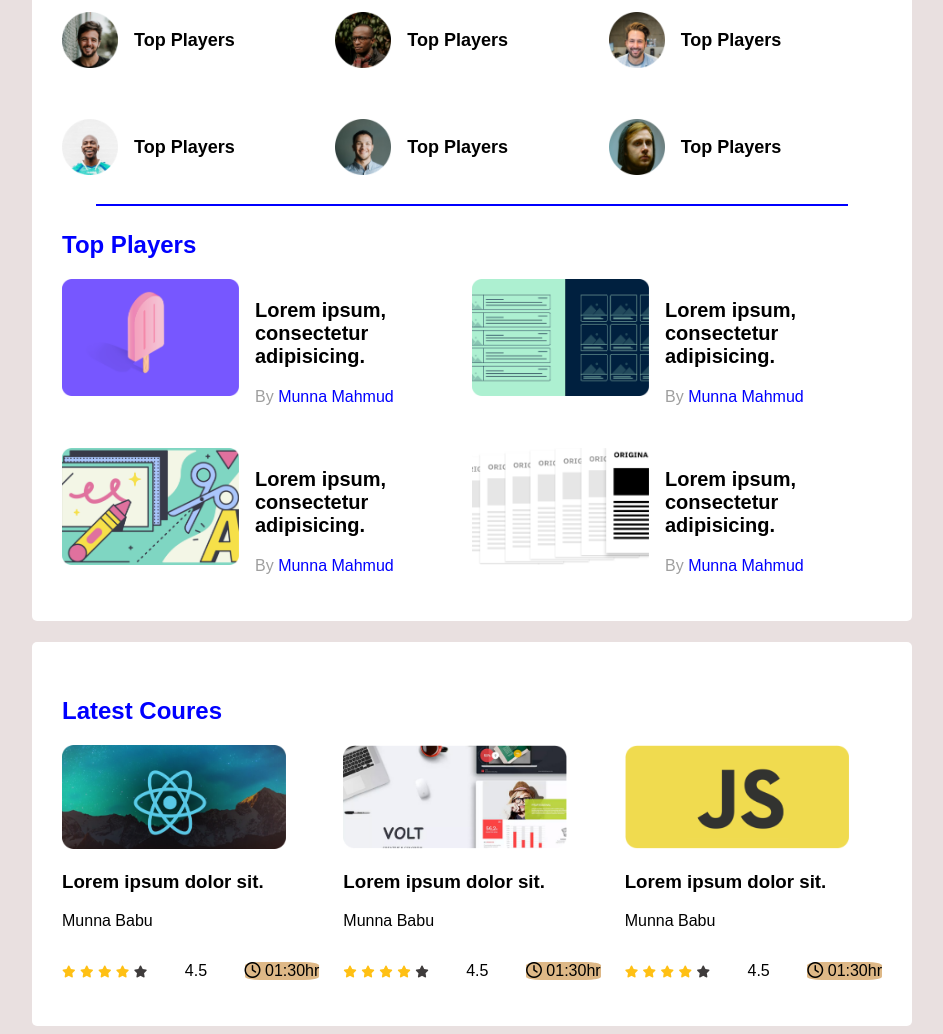
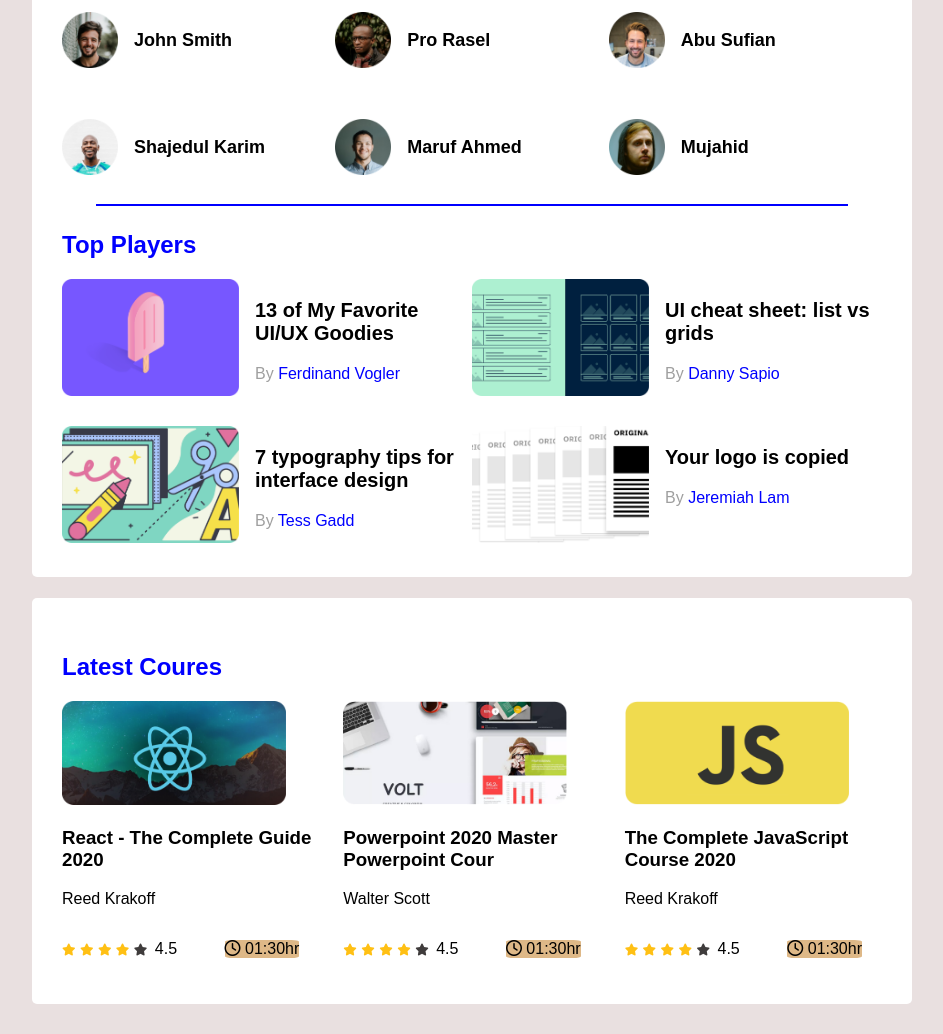
Before and after one commit to Munna-Mahmud/A-landing-Page, a plain HTML site: page index.html in a window 1280 px wide. Shown: the part 120-1154 px from the top of the page, without its empty margins (168-1111 px from the left). After the commit the page ends 1132 px from the top, so only its background shows below. Drawn offline with Linux system fonts and the light colour scheme.

Commit message:
text edit edit

```diff
--- a/index.html
+++ b/index.html
@@ -28,31 +28,31 @@
                 <div class="player">
                     <img src="images/players/player-1.png" alt="">
 
-                    <h3 class="players-name">Top Players</h3>
+                    <h3 class="players-name">John Smith</h3>
                 </div>
                 <div class="player">
                     <img src="images/players/player-2.png" alt="">
 
-                    <h3 class="players-name">Top Players</h3>
+                    <h3 class="players-name">Pro Rasel</h3>
                 </div>
                 <div class="player">
                     <img src="images/players/player-3.png" alt="">
 
-                    <h3 class="players-name">Top Players</h3>
+                    <h3 class="players-name">Abu Sufian</h3>
                 </div>
                 <div class="player">
                     <img src="images/players/player-4.png" alt="">
 
-                    <h3 class="players-name">Top Players</h3>
+                    <h3 class="players-name">Shajedul Karim</h3>
                 </div>
                 <div class="player">
                     <img src="images/players/player-5.png" alt="">
 
-                    <h3 class="players-name">Top Players</h3>
+                    <h3 class="players-name">Maruf Ahmed</h3>
                 </div>
                 <div class="player">
                     <img src="images/players/player-6.png" alt="">
-                    <h3 class="players-name">Top Players</h3>
+                    <h3 class="players-name">Mujahid</h3>
                 </div>
             </div>
             <hr>
@@ -65,9 +65,11 @@
                         </div>
                         <div class="blog-info">
                             <h3 class="blog-title">
-                                Lorem ipsum, consectetur adipisicing.
+                                13 of My Favorite
+                                UI/UX Goodies
+
                             </h3>
-                            <p class="blog-author"> By <a href="#">Munna Mahmud</a></p>
+                            <p class="blog-author"> By <a href="#">Ferdinand Vogler</a></p>
                         </div>
                     </article>
                     <article class="blog">
@@ -76,9 +78,11 @@
                         </div>
                         <div class="blog-info">
                             <h3 class="blog-title">
-                                Lorem ipsum, consectetur adipisicing.
+                                UI cheat sheet:
+                                list vs grids
+
                             </h3>
-                            <p class="blog-author"> By <a href="#">Munna Mahmud</a></p>
+                            <p class="blog-author"> By <a href="#">Danny Sapio</a></p>
                         </div>
                     </article>
                     <article class="blog">
@@ -87,9 +91,10 @@
                         </div>
                         <div class="blog-info">
                             <h3 class="blog-title">
-                                Lorem ipsum, consectetur adipisicing.
+                                7 typography tips
+                                for interface design
                             </h3>
-                            <p class="blog-author"> By <a href="#">Munna Mahmud</a></p>
+                            <p class="blog-author"> By <a href="#">Tess Gadd</a></p>
                         </div>
                     </article>
                     <article class="blog">
@@ -98,9 +103,10 @@
                         </div>
                         <div class="blog-info">
                             <h3 class="blog-title">
-                                Lorem ipsum, consectetur adipisicing.
+                                Your logo is
+                                copied
                             </h3>
-                            <p class="blog-author"> By <a href="#">Munna Mahmud</a></p>
+                            <p class="blog-author"> By <a href="#"> Jeremiah Lam</a></p>
                         </div>
                     </article>
                 </div>
@@ -114,9 +120,9 @@
                         <img src="images/courses/course-1.png" alt="">
                     </div>
                     <div class="course-detail">
-                        <h3 class="course-title">Lorem ipsum dolor sit.</h3>
+                        <h3 class="course-title">React - The Complete Guide 2020</h3>
                         <p class="course-author">
-                            Munna Babu
+                            Reed Krakoff
                         </p>
                         <div class="course-info">
                             <div>
@@ -143,9 +149,9 @@
                         <img src="images/courses/course-2.png" alt="">
                     </div>
                     <div class="course-detail">
-                        <h3 class="course-title">Lorem ipsum dolor sit.</h3>
+                        <h3 class="course-title">Powerpoint 2020 Master Powerpoint Cour</h3>
                         <p class="course-author">
-                            Munna Babu
+                            Walter Scott
                         </p>
                         <div class="course-info">
                             <div>
@@ -172,9 +178,9 @@
                         <img src="images/courses/course-3.png" alt="">
                     </div>
                     <div class="course-detail">
-                        <h3 class="course-title">Lorem ipsum dolor sit.</h3>
+                        <h3 class="course-title">The Complete JavaScript Course 2020</h3>
                         <p class="course-author">
-                            Munna Babu
+                            Reed Krakoff
                         </p>
                         <div class="course-info">
                             <div>
--- a/style.css
+++ b/style.css
@@ -6,7 +6,6 @@ main{
     display: flex;
     align-items: center;
     flex-direction: column;
-    /* justify-content: center; */
 }
 .container{
     background-color: white;
@@ -43,6 +42,9 @@ grid-row-gap: 30px;
     margin-left:16px ;
     font-size: 18px;
 }
+
+/* blog sectio start */
+
  .blogs{
      display: grid;
      grid-template-columns: repeat(2, 1fr);
@@ -92,12 +94,16 @@ grid-row-gap: 30px;
     color:rgb(63, 60, 60);
 }.course-duration{
     background-color: burlywood;
-    border-radius: 20%;
+    border-radius: 10%;
+    margin-right: 20px;
 }
 .course-info{
     display: flex;
     align-items: center;
     justify-content: space-between;
+}
+span{
+    margin-right: 40px;
 }
 
 /*--------------- ----------------------
@@ -113,6 +119,11 @@ grid-row-gap: 30px;
     .Top-players, .blogs, .courses{
         grid-template-columns: repeat(1, 1fr);
     }
+    .course-info{
+        flex-direction: column;
+        align-items: flex-start;
+        margin-bottom: 10px;
+    }
 
 }
 
@@ -124,5 +135,13 @@ grid-row-gap: 30px;
     .Top-players{
         grid-template-columns: repeat(2, 1fr);
     }
-
+    .fa-star{
+        font-size: 10px;
+    }
+    span{
+        font-size: 10px;
+    }
+    .fa-clock{
+        font-size: 10px;
+    }
 }
```
